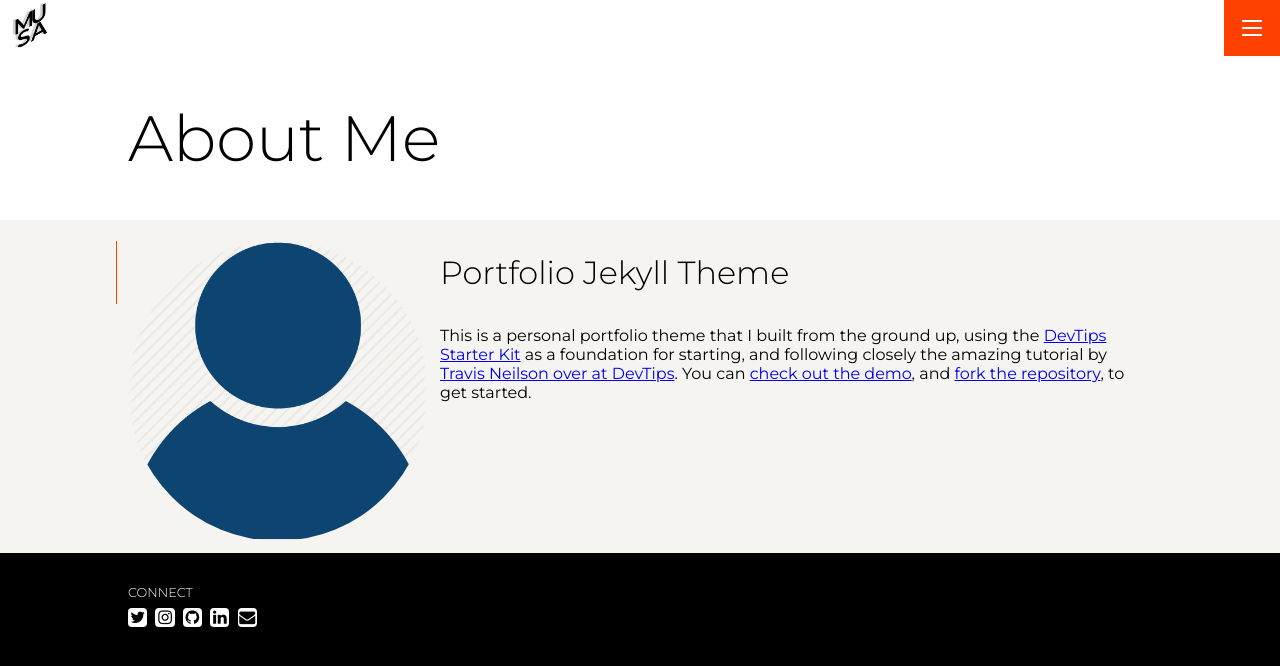
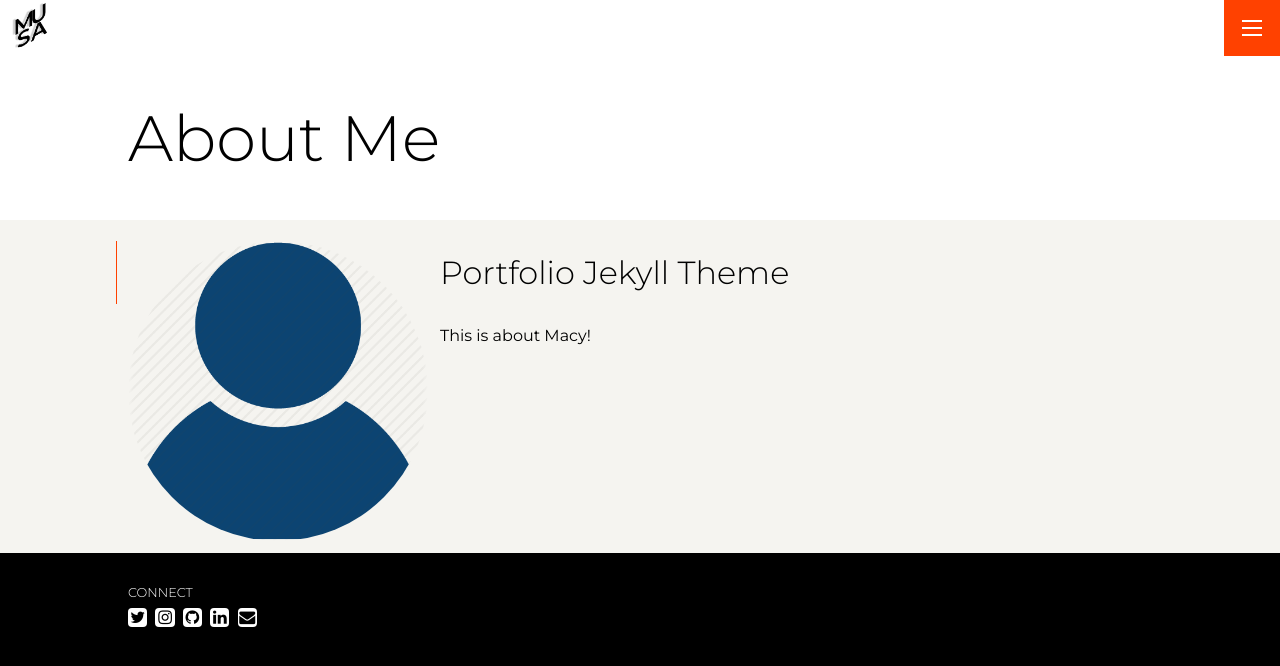
Before and after one commit to macytrout/Portfolio, a Jekyll site: the page built from pages/about.md, in a window 1280 px wide. Shown: the top 666 px of the page. Built offline with Jekyll 4.4.1, drawn with Linux system fonts in a browser that asks for light colours.

Commit message:
Update about.md

```diff
--- a/pages/about.md
+++ b/pages/about.md
@@ -7,4 +7,4 @@ permalink: /about
 
 # Portfolio Jekyll Theme
 
-This is a personal portfolio theme that I built from the ground up, using the [DevTips Starter Kit](http://devtipsstarterkit.com/) as a foundation for starting, and following closely the amazing tutorial by [Travis Neilson over at DevTips](https://www.youtube.com/watch?v=T6jKLsxbFg4&list=PL0CB3OvPhDA_STygmp3sDenx3UpdOMk7P). You can [check out the demo](lenpaul.github.io/portfolio-jekyll-theme/), and [fork the repository](https://github.com/LeNPaul/portfolio-jekyll-theme/fork), to get started.
+This is about Macy!
```
